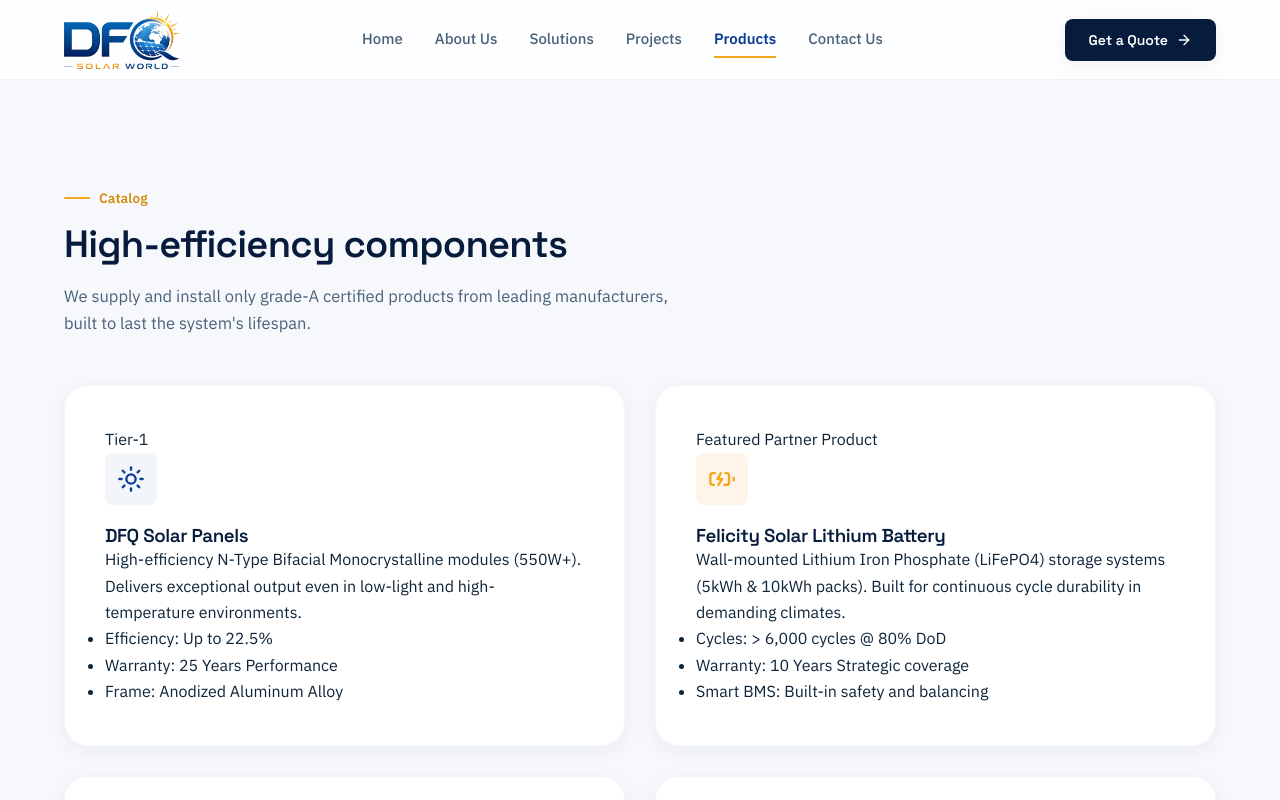
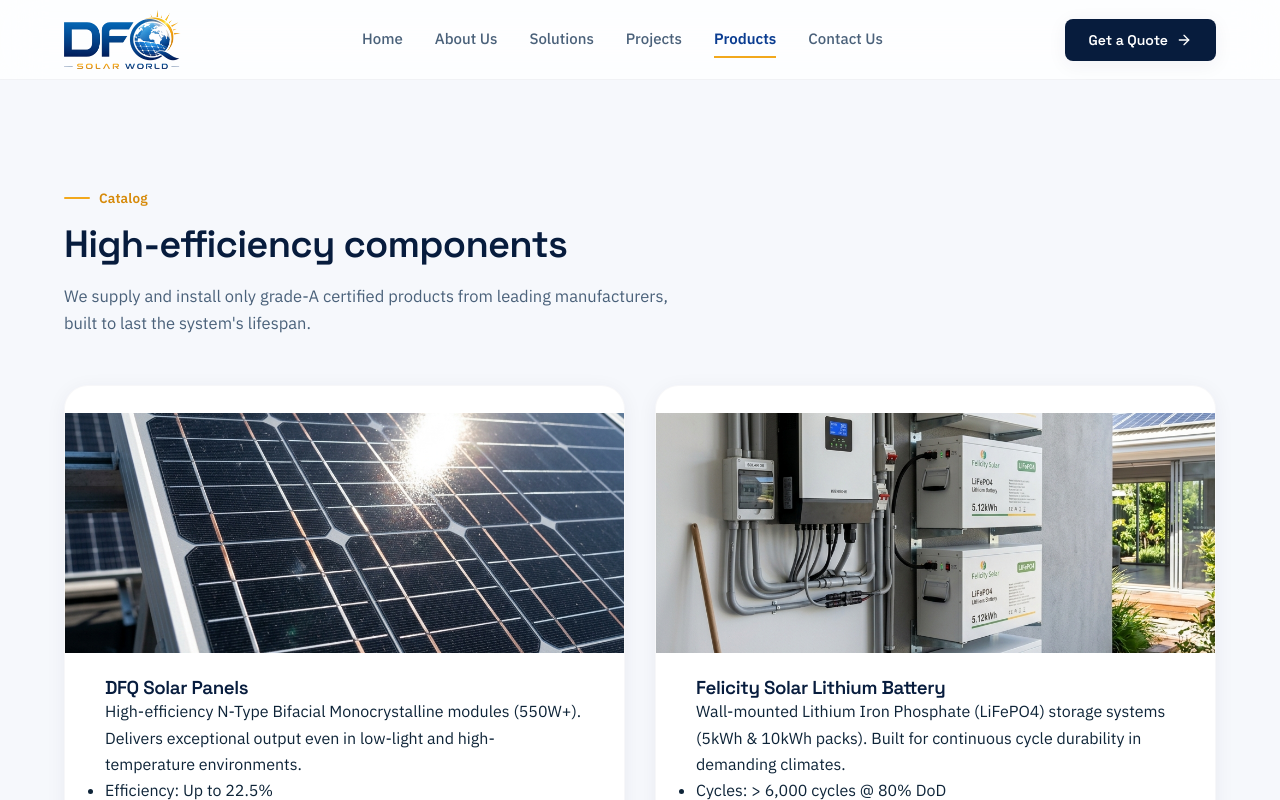
Before and after one commit to Huzoma/dfqsolar, a Next.js app: page / in a window 1280 px wide. Both pictures are taken after a click on the button "View All". Shown: the top 800 px of the page. Built offline with nearby package versions, Linux system fonts and the light colour scheme.

Commit message:
feat(ui): sync service catalog wording and add full-width product imagery

```diff
--- a/src/app/page.module.css
+++ b/src/app/page.module.css
@@ -1080,6 +1080,24 @@
   flex-direction: column;
 }
 
+.productTabImg {
+  margin: -40px -40px 24px -40px;
+  height: 240px;
+  background: var(--light-bg);
+  overflow: hidden;
+}
+
+.productTabImg img {
+  width: 100%;
+  height: 100%;
+  object-fit: cover;
+  transition: transform var(--transition-normal);
+}
+
+.productTabCard:hover .productTabImg img {
+  transform: scale(1.03);
+}
+
 .prodTabIconBox {
   display: flex;
   align-items: center;
--- a/src/app/page.tsx
+++ b/src/app/page.tsx
@@ -240,7 +240,7 @@
                     <div className={styles.serviceIconBox}>
                       <Video size={24} />
                     </div>
-                    <h4 className={styles.serviceTitle}>CCTV Installation</h4>
+                    <h4 className={styles.serviceTitle}>CCTV Camera Installation</h4>
                     <p className={styles.serviceDesc}>Full security cameras setup with remote monitoring solar backups.</p>
                   </div>
 
@@ -256,7 +256,7 @@
                     <div className={styles.serviceIconBox}>
                       <Wrench size={24} />
                     </div>
-                    <h4 className={styles.serviceTitle}>Solar Maintenance</h4>
+                    <h4 className={styles.serviceTitle}>Solar Maintenance & Upgrades</h4>
                     <p className={styles.serviceDesc}>Regular panel washing, battery health audits, and inverter upgrades.</p>
                   </div>
 
@@ -648,8 +648,8 @@
                   {/* Panels */}
                   <div className={styles.productTabCard}>
                     <div className={styles.productBadge}>Tier-1</div>
-                    <div className={styles.prodTabIconBox}>
-                      <Sun size={28} />
+                    <div className={styles.productTabImg}>
+                      <img src="/assets/product-panel.png" alt="DFQ Solar Panels" />
                     </div>
                     <h3>DFQ Solar Panels</h3>
                     <p className={styles.productDesc}>High-efficiency N-Type Bifacial Monocrystalline modules (550W+). Delivers exceptional output even in low-light and high-temperature environments.</p>
@@ -663,8 +663,8 @@
                   {/* Batteries */}
                   <div className={`${styles.productTabCard} ${styles.productHighlight}`}>
                     <div className={styles.productBadgeFeatured}>Featured Partner Product</div>
-                    <div className={styles.prodTabIconBox}>
-                      <BatteryCharging size={28} />
+                    <div className={styles.productTabImg}>
+                      <img src="/assets/product-battery.png" alt="Felicity Solar Lithium Battery" />
                     </div>
                     <h3>Felicity Solar Lithium Battery</h3>
                     <p className={styles.productDesc}>Wall-mounted Lithium Iron Phosphate (LiFePO4) storage systems (5kWh & 10kWh packs). Built for continuous cycle durability in demanding climates.</p>
@@ -678,8 +678,8 @@
                   {/* Inverters */}
                   <div className={styles.productTabCard}>
                     <div className={styles.productBadge}>Smart Tech</div>
-                    <div className={styles.prodTabIconBox}>
-                      <Cpu size={28} />
+                    <div className={styles.productTabImg}>
+                      <img src="/assets/product-inverter.png" alt="DFQ Hybrid Inverters" />
                     </div>
                     <h3>DFQ Hybrid Inverters</h3>
                     <p className={styles.productDesc}>Smart multi-mode hybrid inverters (3.5kVA to 50kVA). Coordinates power between solar arrays, lithium battery storage, utilities, and backup generators.</p>
@@ -693,8 +693,8 @@
                   {/* Solar Lights */}
                   <div className={styles.productTabCard}>
                     <div className={styles.productBadge}>Outdoor</div>
-                    <div className={styles.prodTabIconBox}>
-                      <Zap size={28} />
+                    <div className={styles.productTabImg}>
+                      <img src="/assets/product-streetlight.jpg" alt="Smart Solar Street Lights" />
                     </div>
                     <h3>Smart Solar Street Lights</h3>
                     <p className={styles.productDesc}>All-in-one solar street and compound lighting solutions. Features high-capacity lithium buffers, daylight sensors, and motion dimmers.</p>
```
Also changed, not shown: context/progress-tracker.md (+1 -0 lines), public/assets/product-streetlight.jpg (added).
